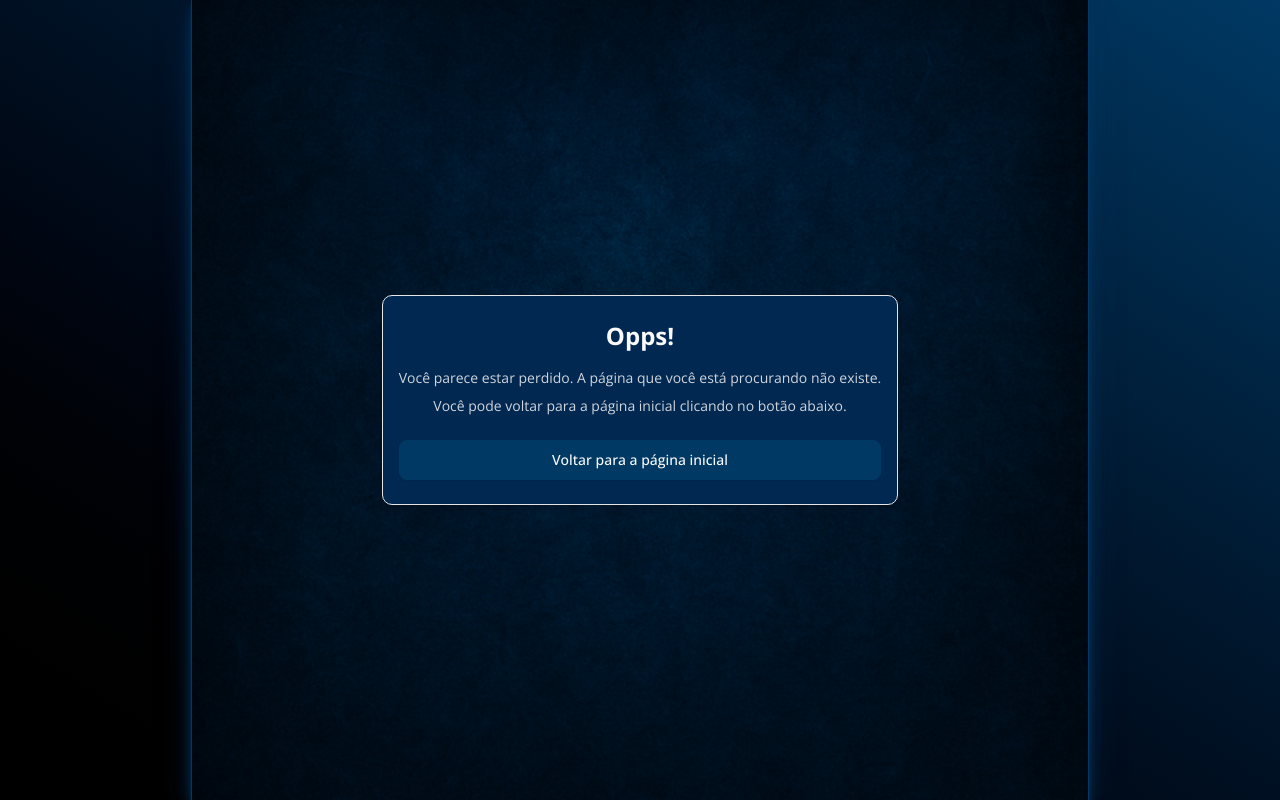
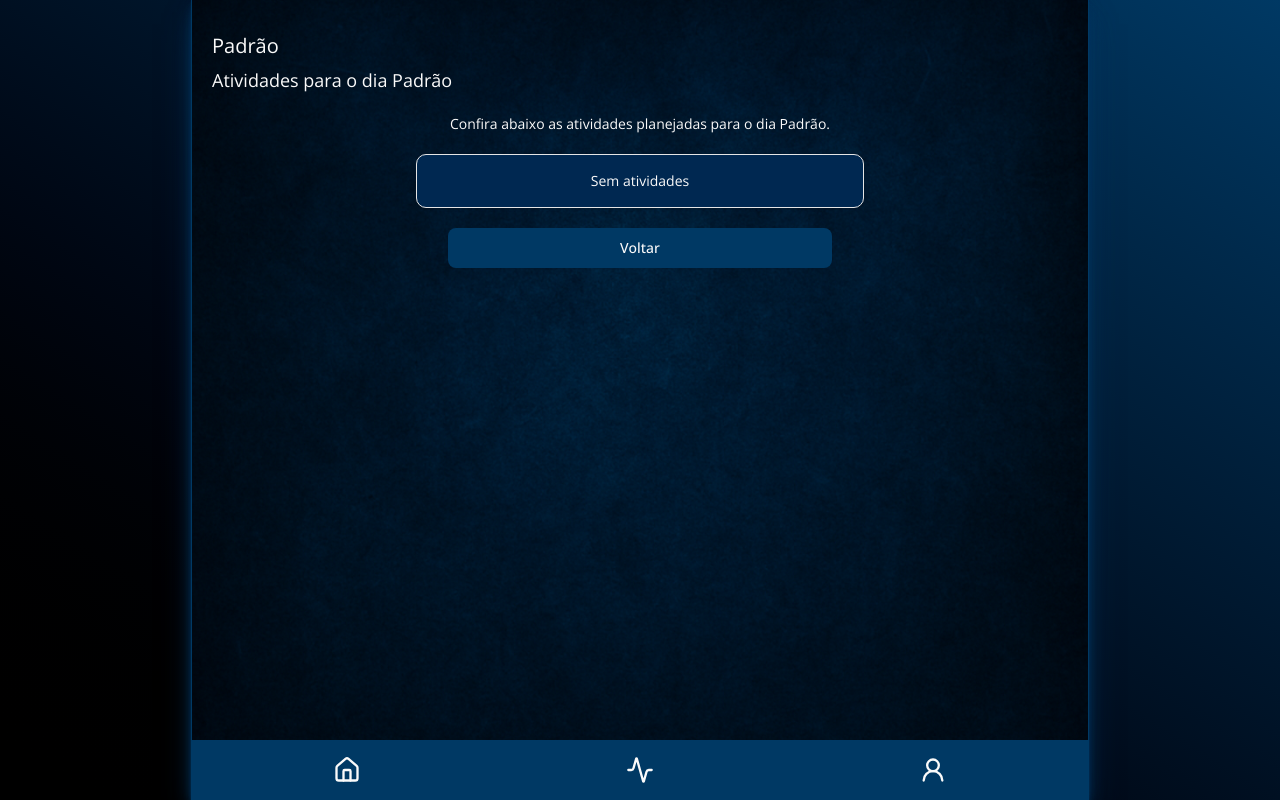
Before and after one commit to KevinWillyan456/purchaseway-time-flow, a Next.js app: page /days/1 in a window 1280 px wide. Before the commit this address had no page. Built offline with nearby package versions, Linux system fonts and the light colour scheme.

Commit message:
feat: implementar página do dia com exibição de atividades e navegação

```diff
--- a/src/app/(public)/activities/[id]/page.tsx
+++ b/src/app/(public)/activities/[id]/page.tsx
@@ -1,3 +1,5 @@
+'use client'
+
 import { Container } from '@/app/_components/Container'
 import { Content } from '@/app/_components/Content'
 import { Paragraph, Title } from '@/app/_components/Typography'
@@ -5,6 +7,7 @@ import { Button } from '@/app/_components/ui/button'
 import { ROUTES } from '@/app/_constants/routes'
 import { calculateDuration, formatTime } from '@/app/_lib/utils'
 import Link from 'next/link'
+import { useRouter } from 'next/navigation'
 import { use } from 'react'
 import { activities } from '../page'
 
@@ -20,6 +23,8 @@ export default function ActivityPage({
   const { id } = use(params)
 
   const activity = activities.find((activity) => activity.id === id)
+
+  const router = useRouter()
 
   if (!activity) {
     return (
@@ -69,8 +74,8 @@ export default function ActivityPage({
       </div>
 
       <Content>
-        <Button asChild className="w-full" size="lg">
-          <Link href={ROUTES.ACTIVITIES.ROOT}>Voltar</Link>
+        <Button className="w-full" size="lg" onClick={() => router.back()}>
+          Voltar
         </Button>
 
         <Button className="w-full" size="lg">
--- /dev/null
+++ b/src/app/(public)/days/[id]/page.tsx
@@ -0,0 +1,65 @@
+'use client'
+
+import { ActivityCards } from '@/app/_components/ActivityCards'
+import { Container } from '@/app/_components/Container'
+import { Content } from '@/app/_components/Content'
+import { Paragraph, Subtitle, Title } from '@/app/_components/Typography'
+import { Button } from '@/app/_components/ui/button'
+import { useRouter } from 'next/navigation'
+import { use } from 'react'
+import { Activity, Day, activities, days } from '../../activities/page'
+
+interface DayPageProps {
+  id: string
+}
+
+export default function DayPage({ params }: { params: Promise<DayPageProps> }) {
+  const { id } = use(params)
+
+  const router = useRouter()
+
+  const day: Day | undefined = days.find((day) => day.id === id)
+  const filteredActivities: Activity[] = activities.filter(
+    (activity) => activity.type === day?.value
+  )
+
+  if (!day) {
+    return (
+      <Container className="animate-fade-in">
+        <div className="space-y-1.5">
+          <Title>Dia não encontrado</Title>
+          <Subtitle>Não foi possível encontrar o dia especificado.</Subtitle>
+        </div>
+
+        <Content>
+          <Button className="w-full" size="lg" onClick={() => router.back()}>
+            Voltar
+          </Button>
+        </Content>
+      </Container>
+    )
+  }
+
+  return (
+    <Container className="animate-fade-in">
+      <div className="space-y-1.5">
+        <Title>{day.label}</Title>
+        <Subtitle>Atividades para o dia {day.label}</Subtitle>
+      </div>
+
+      <Content className="max-w-2xl">
+        <Paragraph>
+          Confira abaixo as atividades planejadas para o dia {day.label}.
+        </Paragraph>
+      </Content>
+
+      <ActivityCards activities={filteredActivities} />
+
+      <Content>
+        <Button className="w-full" size="lg" onClick={() => router.back()}>
+          Voltar
+        </Button>
+      </Content>
+    </Container>
+  )
+}
--- a/src/app/_components/DayCards.tsx
+++ b/src/app/_components/DayCards.tsx
@@ -1,3 +1,6 @@
+'use client'
+
+import { useRouter } from 'next/navigation'
 import { Day } from '../(public)/activities/page'
 import { Button } from './ui/button'
 import { Card, CardContent } from './ui/card'
@@ -7,6 +10,8 @@ interface DayCardsProps {
 }
 
 export function DayCards({ days }: DayCardsProps) {
+  const router = useRouter()
+
   if (days.length === 0) {
     return (
       <section className="flex justify-center">
@@ -25,7 +30,11 @@ export function DayCards({ days }: DayCardsProps) {
   return (
     <section className="grid grid-cols-1 gap-4 md:grid-cols-2 lg:grid-cols-3">
       {days.map((days, index) => (
-        <Button asChild key={days.id}>
+        <Button
+          asChild
+          key={days.id}
+          onClick={() => router.push(`/days/${days.id}`)}
+        >
           <Card
             className="animate-fade-in bg-card w-full max-w-sm max-md:mx-auto"
             style={{
```
